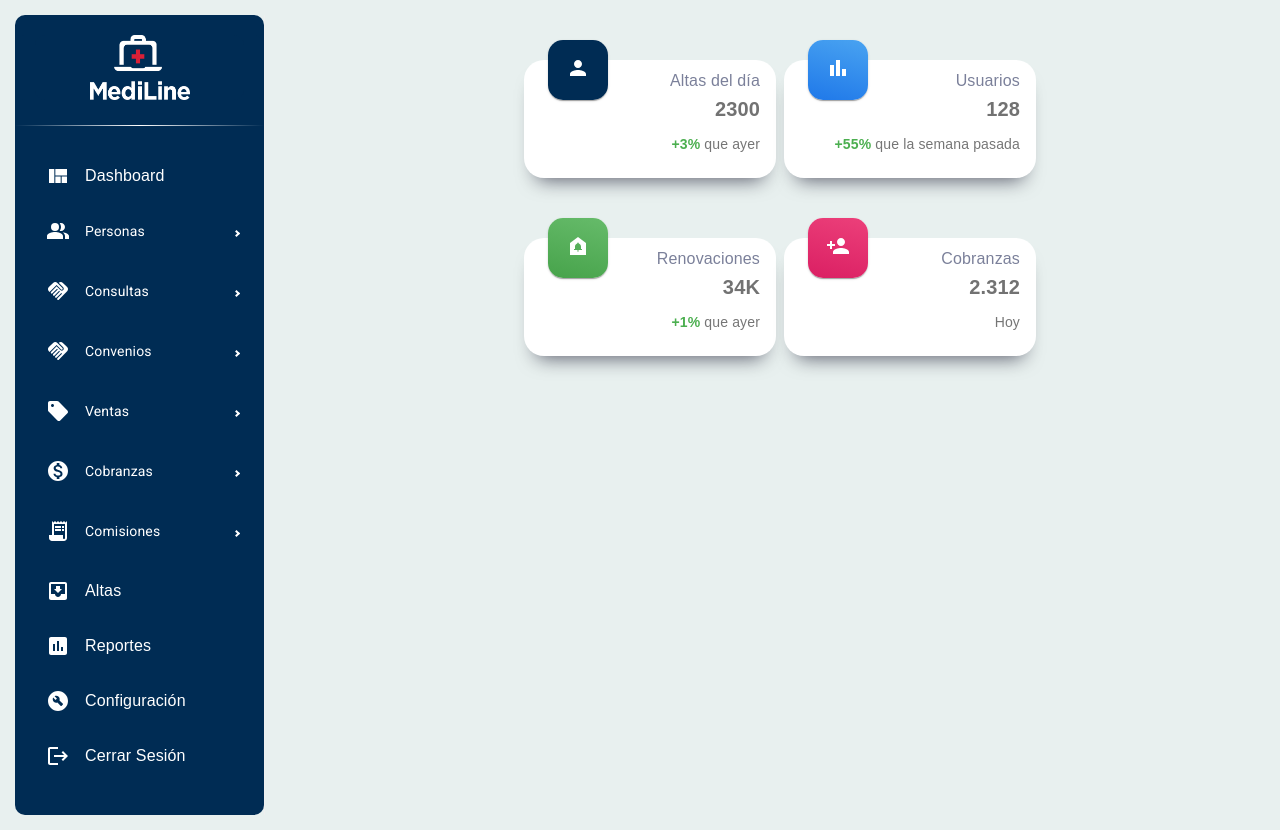
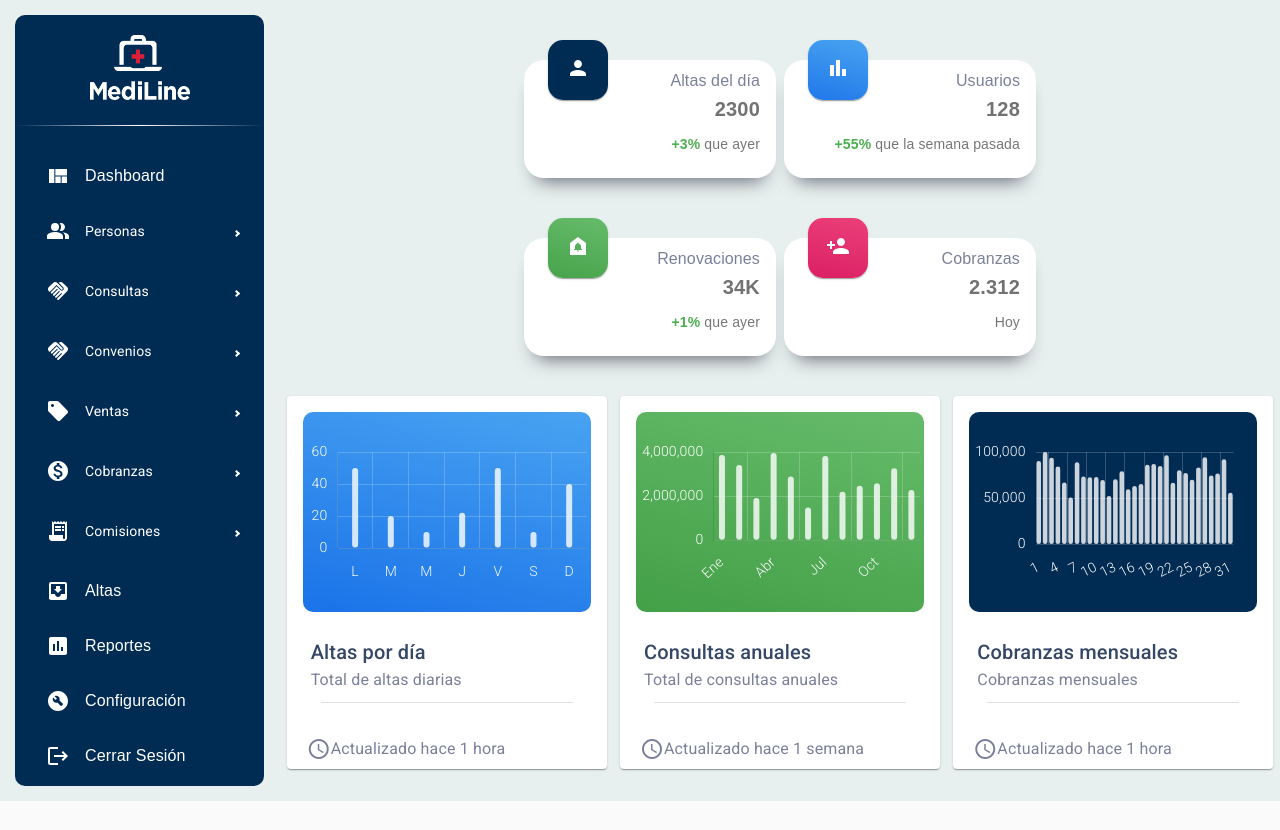
Before and after one commit to alexgarciaalcuadrado/Responsibe-navbar-and-sidebar-, a React (Create React App) app: page / in a window 1280 px wide. After the commit the page ends 801 px from the top, so only its background shows below. Built offline with nearby package versions, Linux system fonts and the light colour scheme.

Commit message:
charts finished

```diff
--- a/package.json
+++ b/package.json
@@ -15,6 +15,7 @@
     "@testing-library/react": "^13.4.0",
     "@testing-library/user-event": "^13.5.0",
     "bootstrap": "^5.2.3",
+    "chart.js": "^4.2.1",
     "prop-types": "^15.8.1",
     "react": "^18.2.0",
     "react-chartjs-2": "^5.2.0",
--- a/src/components/Layout.js
+++ b/src/components/Layout.js
@@ -39,6 +39,25 @@ const Item = memo(({ title, to, icon, selected, setSelected, subItems }) => {
           "& .ps-menu-button:hover ": {
             background: `#002c54 !important`,
           },
+
+          "& .ps-menu-button::after ": {
+            content: '""',
+            position: "absolute",
+            width: "100%",
+            transform: "scaleX(0)",
+            height: "2px",
+            bottom: 0,
+            left: 0,
+            backgroundColor: "#0087ca",
+            transformOrigin: "bottom right",
+            transition: "transform 0.25s ease-out",
+          },
+
+          "& .ps-menu-button:hover::after ": {
+            transform: "scaleX(1)",
+            transformOrigin: "bottom left",
+          },
+
           "& .ps-menu-button:active ": {
             background: `#002c54 !important`,
           },
@@ -46,7 +65,7 @@ const Item = memo(({ title, to, icon, selected, setSelected, subItems }) => {
          <MenuItem key={subItem.title}>
             <ListItemText sx={{
               textAlign: "end"
-              }} className="underline-grow">{subItem.title}</ListItemText>
+              }}>{subItem.title}</ListItemText>
          </MenuItem>
          </Box>
 
--- a/src/components/charts/ReportsBarChart/index.js
+++ b/src/components/charts/ReportsBarChart/index.js
@@ -1,47 +1,46 @@
-/**
-=========================================================
-* Material Dashboard 2 React - v2.1.0
-=========================================================
-
-* Product Page: https://www.creative-tim.com/product/material-dashboard-react
-* Copyright 2022 Creative Tim (https://www.creative-tim.com)
-
-Coded by www.creative-tim.com
-
- =========================================================
-
-* The above copyright notice and this permission notice shall be included in all copies or substantial portions of the Software.
-*/
-
 import { useMemo } from "react";
-
-// porp-types is a library for typechecking of props
-import PropTypes from "prop-types";
 
 // react-chartjs-2 components
 import { Bar } from "react-chartjs-2";
+import {
+  Chart as ChartJS,
+  CategoryScale,
+  LinearScale,
+  BarElement,
+  Title,
+  Tooltip,
+  Legend,
+} from 'chart.js';
 
 // @mui material components
 import Card from "@mui/material/Card";
 import Divider from "@mui/material/Divider";
 import Icon from "@mui/material/Icon";
-
-// Material Dashboard 2 React components
-import MDBox from "components/MDBox";
-import MDTypography from "components/MDTypography";
+import { Box } from "@mui/material";
+import { Typography } from "@material-ui/core";
 
 // ReportsBarChart configurations
-import configs from "examples/Charts/BarCharts/ReportsBarChart/configs";
+import configs from "./configs";
 
-function ReportsBarChart({ color, title, description, date, chart }) {
+ChartJS.register(
+  CategoryScale,
+  LinearScale,
+  BarElement,
+  Title,
+  Tooltip,
+  Legend
+);
+
+function ReportsBarChart({ color, title, description, date, chart, background }) {
   const { data, options } = configs(chart.labels || [], chart.datasets || {});
 
   return (
+    <div style={{ width: "20rem"}}>
     <Card sx={{ height: "100%" }}>
-      <MDBox padding="1rem">
+      <Box padding="1rem">
         {useMemo(
           () => (
-            <MDBox
+            <Box
               variant="gradient"
               bgColor={color}
               borderRadius="lg"
@@ -50,47 +49,48 @@ function ReportsBarChart({ color, title, description, date, chart }) {
               pr={0.5}
               mt={-5}
               height="12.5rem"
+              sx={{
+                background:background,
+                margin: 0,
+                borderRadius: "10px"
+              }}
             >
               <Bar data={data} options={options} />
-            </MDBox>
+            </Box>
           ),
-          [chart, color]
+          [chart, color, data, options]
         )}
-        <MDBox pt={3} pb={1} px={1}>
-          <MDTypography variant="h6" textTransform="capitalize">
+        <Box pt={3} pb={1} px={1}>
+          <Typography variant="h6" textTransform="capitalize" style={{
+            color: "#344767",
+          }}>
             {title}
-          </MDTypography>
-          <MDTypography component="div" variant="button" color="text" fontWeight="light">
+          </Typography>
+          <Typography style={{
+            color: "#7b809a",
+          }} fontWeight="light">
             {description}
-          </MDTypography>
-          <Divider />
-          <MDBox display="flex" alignItems="center">
-            <MDTypography variant="button" color="text" lineHeight={1} sx={{ mt: 0.15, mr: 0.5 }}>
+          </Typography>
+          <Divider style={{margin:"10px"}}/>
+
+        </Box>
+      </Box>
+      <Box display="flex" sx={{
+            opacity: 1,
+            background: "transparent",
+            color: "#7b809a",
+                paddingLeft: "20px"
+          }}>
+            <Typography variant="button" lineHeight={1} sx={{ mt: 0.15, mr: 0.5, marginRight: "5px" }}>
               <Icon>schedule</Icon>
-            </MDTypography>
-            <MDTypography variant="button" color="text" fontWeight="light">
+            </Typography>
+            <Typography>
               {date}
-            </MDTypography>
-          </MDBox>
-        </MDBox>
-      </MDBox>
+            </Typography>
+          </Box>
     </Card>
+    </div>
   );
 }
 
-// Setting default values for the props of ReportsBarChart
-ReportsBarChart.defaultProps = {
-  color: "dark",
-  description: "",
-};
-
-// Typechecking props for the ReportsBarChart
-ReportsBarChart.propTypes = {
-  color: PropTypes.oneOf(["primary", "secondary", "info", "success", "warning", "error", "dark"]),
-  title: PropTypes.string.isRequired,
-  description: PropTypes.oneOfType([PropTypes.string, PropTypes.node]),
-  date: PropTypes.string.isRequired,
-  chart: PropTypes.objectOf(PropTypes.oneOfType([PropTypes.array, PropTypes.object])).isRequired,
-};
-
 export default ReportsBarChart;
--- a/src/pages/dashboard.js
+++ b/src/pages/dashboard.js
@@ -1,19 +1,118 @@
 import Cards from "../components/Cards";
+import ReportsBarChart from "../components/charts/ReportsBarChart";
 
 const Dashboard = () => {
-    return (
+  const reportsBarChartData = {
+    labels: ["L", "M", "M", "J", "V", "S", "D"],
+    datasets: { label: "Altas", data: [50, 20, 10, 22, 50, 10, 40] },
+  };
+
+  const { sales, tasks } = {
+    sales: {
+      labels: [
+        "Ene",
+        "Feb",
+        "Mar",
+        "Abr",
+        "May",
+        "Jun",
+        "Jul",
+        "Ago",
+        "Sep",
+        "Oct",
+        "Nov",
+        "Dic",
+      ],
+      datasets: {
+        label: "Ingresos",
+        data: [
+          Math.floor(Math.random() * (4000000 - 1000000 + 1)) + 1000000,
+          Math.floor(Math.random() * (4000000 - 1000000 + 1)) + 1000000,
+          Math.floor(Math.random() * (4000000 - 1000000 + 1)) + 1000000,
+          Math.floor(Math.random() * (4000000 - 1000000 + 1)) + 1000000,
+          Math.floor(Math.random() * (4000000 - 1000000 + 1)) + 1000000,
+          Math.floor(Math.random() * (4000000 - 1000000 + 1)) + 1000000,
+          Math.floor(Math.random() * (4000000 - 1000000 + 1)) + 1000000,
+          Math.floor(Math.random() * (4000000 - 1000000 + 1)) + 1000000,
+          Math.floor(Math.random() * (4000000 - 1000000 + 1)) + 1000000,
+          Math.floor(Math.random() * (4000000 - 1000000 + 1)) + 1000000,
+          Math.floor(Math.random() * (4000000 - 1000000 + 1)) + 1000000,
+          Math.floor(Math.random() * (4000000 - 1000000 + 1)) + 1000000,
+        ],
+      },
+    },
+    tasks: {
+      labels: Array.from({ length: 31 }, (_, i) => i + 1),
+      datasets: {
+        label: "Ventas",
+        data: Array.from(
+          { length: 31 },
+          () => Math.floor(Math.random() * (100000 - 50000 + 1)) + 50000
+        ),
+      },
+    },
+    tasks2: {
+      labels: [
+        "Ene",
+        "Feb",
+        "Mar",
+        "Abr",
+        "May",
+        "Jun",
+        "Jul",
+        "Ago",
+        "Sep",
+        "Oct",
+        "Nov",
+        "Dic",
+      ],
+      datasets: {
+        label: "Desktop apps",
+        data: [50, 40, 300, 220, 500, 250, 400, 230, 500],
+      },
+    },
+  };
+
+  return (
     <div className="App">
-    <header className="App-header">
-      <div style={{
-        display:"flex",
-        justifyContent: "center"
-      }}>
-        <Cards />
-
-      </div>
-
-    </header>
-  </div>)
-}
+      <header className="App-header">
+        <div
+          style={{
+            display: "flex",
+            justifyContent: "center",
+          }}
+        >
+          <Cards />
+        </div>
+        <div className="dashboard-chart">
+          <ReportsBarChart
+            color="info"
+            title="Altas por día"
+            description="Total de altas diarias"
+            date="Actualizado hace 1 hora"
+            chart={reportsBarChartData}
+            background="linear-gradient(195deg, #49a3f1, #1A73E8)"
+          />
+          <ReportsBarChart
+            color="success"
+            title="Consultas anuales"
+            description="Total de consultas anuales"
+            date="Actualizado hace 1 semana"
+            chart={sales}
+            background="linear-gradient(195deg, #66BB6A, #43A047)"
+          />
+          <ReportsBarChart
+            color="dark"
+            title="Cobranzas mensuales"
+            description="Cobranzas mensuales"
+            date="Actualizado hace 1 hora"
+            chart={tasks}
+            background="linear-gradient(195deg, #002c54, #002c54)"
+          />
+        </div>
+      </header>
+    </div>
+  );
+};
 
 export default Dashboard;
--- a/src/styles/App.scss
+++ b/src/styles/App.scss
@@ -4,7 +4,7 @@
   background-color:#e8f0ef;
 
   .sidebar{
-    height: 100vh;
+    height: max-content;
     margin: 15px;
 
     div{
@@ -28,7 +28,29 @@
 }
 
 .underline-grow:hover {
-  transition: all 0.3s ease-in-out;
-  transform-origin: right;
-  transform: scaleX(1.1);
+  display: inline-block;
+  position: relative;
 }
+/*
+.underline-grow::after {
+  content: '';
+  position: absolute;
+  width: 100%;
+  transform: scaleX(0);
+  height: 2px;
+  bottom: 0;
+  left: 0;
+  background-color: #0087ca;
+  transform-origin: bottom right;
+  transition: transform 0.25s ease-out;
+}
+
+.hover-underline-animation:hover::after {
+  transform: scaleX(1);
+  transform-origin: bottom left;
+} */
+
+.dashboard-chart{
+  display: flex;
+  justify-content: space-around;
+}
```
Also changed, not shown: src/components/charts/ReportsBarChart/configs/index.js (+0 -14 lines), 1 other file (tests, documents, lock files or other folders).
